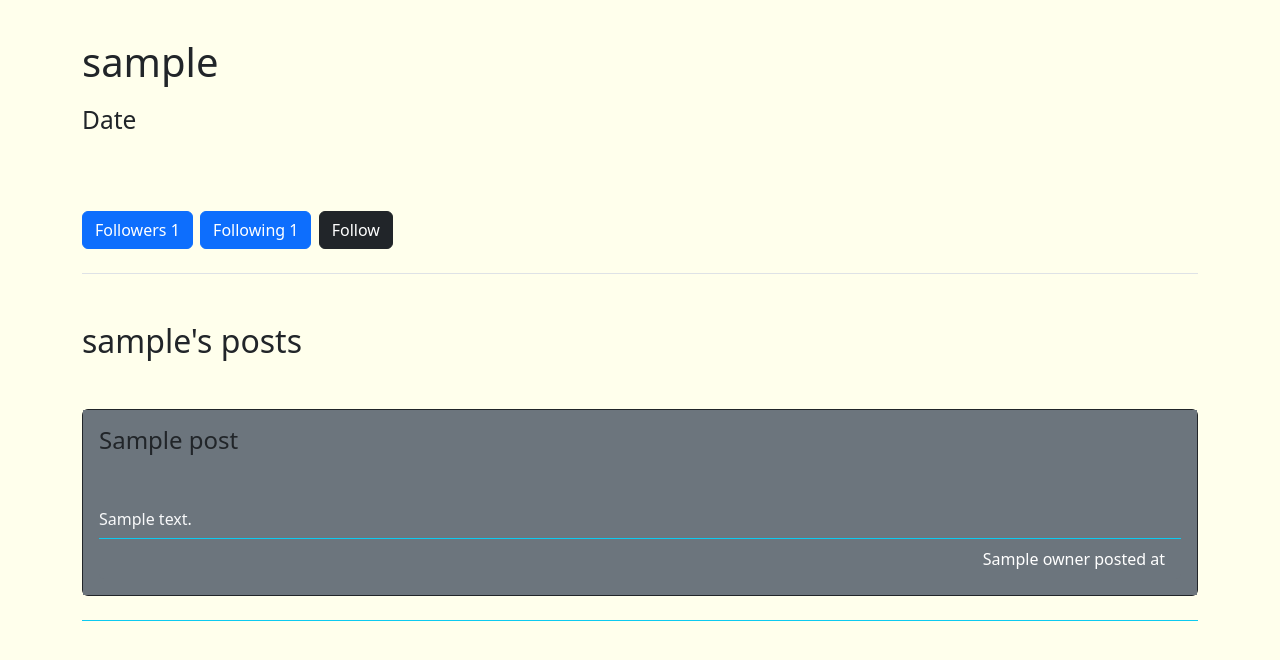
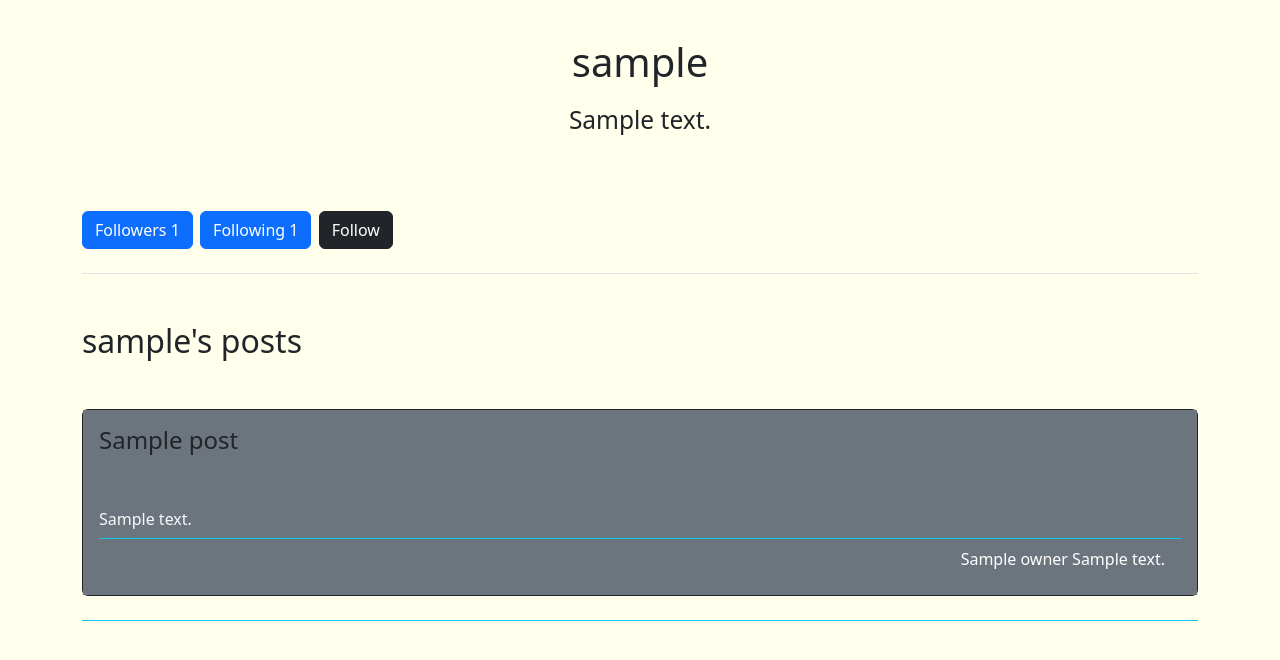
Before and after one commit to Amirkz80/Zimolog, a Django app: template users/templates/user/user_info.html in a window 1280 px wide. Shown: the part 58-718 px from the top of the page. Run offline with Django 3.2, Linux system fonts and the light colour scheme; the template is opened without the code that fills it: most values are stand-ins (such as "Sample title", 1, 10 or a date in 2020); data that the repository does not hold is empty; parts of the project's set-up code (start-up, migrations or seed data) failed here and were passed over; some libraries are stand-ins or nearby versions.

Commit message:
minor edits

```diff
--- a/blogs/templates/blogs/index.html
+++ b/blogs/templates/blogs/index.html
@@ -68,7 +68,7 @@
 
         <div class="card-footer border-info bg-secondary">
           <div class="text-white text-end">
-            <a class="text-white" href="{% url 'users:user_info' post.owner.username %}">{{post.owner}}</a> posted at : {{ post.date_added|date:'M d, Y H:i' }}
+            <a class="text-white" href="{% url 'users:user_info' post.owner.username %}">{{post.owner}}</a> {{ post.date_added }}
           </div>
         </div>
       </div>
--- a/users/templates/user/user_info.html
+++ b/users/templates/user/user_info.html
@@ -3,10 +3,10 @@
 
 {% block page_header %}
 
-    <h1 class="mb-3">
+    <h1 class="mb-3 text-center">
     {{ requested_user.username}}
     </h1>
-    <h3 class="text-successsmall"><small>Date</small><h3>
+    <h3 class="text-successsmall text-center"><small>{{ join_message }}</small><h3>
     <br></br>
     <a class="btn btn-primary" href="{% url 'users:followers' requested_user.username %}">Followers {{requested_user.userinfo.followers_number}}</a>
     <a class="btn btn-primary" href="{% url 'users:following' requested_user.username %}">Following {{requested_user.userinfo.following_number}}</a>
@@ -40,7 +40,7 @@
 
       <div class="card-footer border-info bg-secondary">
         <div class="text-white text-end">
-            {{ post.owner }} posted at
+            {{ post.owner }} {{ join_message }}
         </div>
       </div>
 
```
Also changed, not shown: users/templates/user/dashboard.html (+3 -4 lines).
